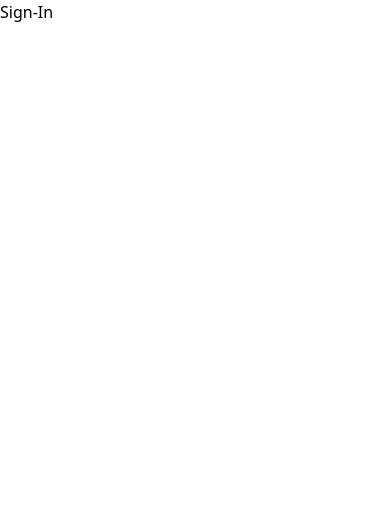
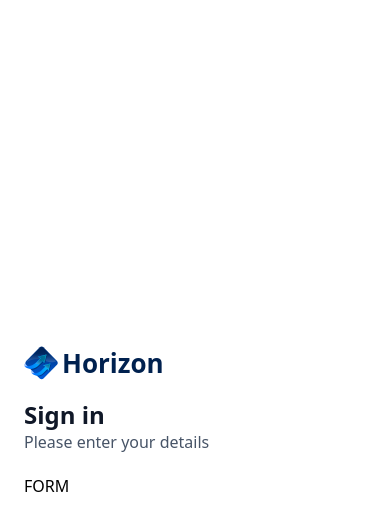
Before and after one commit to KyOnwe/wisestbank, a Next.js app: page /sign-in in a window 390 px wide. Shown: the top 530 px of the page. Built offline with nearby package versions, Linux system fonts and the light colour scheme.

Commit message:
create and initialize 'AuthForm' client component and provide initial setup of  components

```diff
--- a/app/(auth)/sign-in/page.tsx
+++ b/app/(auth)/sign-in/page.tsx
@@ -1,8 +1,11 @@
+import AuthForm from '@/components/AuthForm'
 import React from 'react'
 
 const SignIn = () => {
   return (
-    <div>Sign-In </div>
+    <section className='flex-center size-full max-sm:px-6'>
+      <AuthForm type='sign-in'/>
+    </section>
   )
 }
 
--- a/app/(auth)/sign-up/page.tsx
+++ b/app/(auth)/sign-up/page.tsx
@@ -1,8 +1,11 @@
+import AuthForm from '@/components/AuthForm'
 import React from 'react'
 
 const SignUp = () => {
   return (
-    <div>SignUp</div>
+    <section className='flex-center size-full max-sm:px-6'>
+      <AuthForm type='sign-up'/>
+    </section>
   )
 }
 
--- a/app/(root)/layout.tsx
+++ b/app/(root)/layout.tsx
@@ -7,7 +7,7 @@
 }: Readonly<{
   children: React.ReactNode;
 }>) {
-  const loggedIn = { fistName: 'Evil', lastName: 'Urge' };
+  const loggedIn = { fistName: 'Wisest', lastName: 'Ape', email: 'wisestape@gmail.com' };
   return (
    <main className="flex h-screen w-full font-inter">
      <Sidebar user={loggedIn} />
--- /dev/null
+++ b/components/AuthForm.tsx
@@ -0,0 +1,60 @@
+'use client'
+
+import Link from 'next/link'
+import Image from 'next/image'
+import React, { useState } from 'react'
+
+const AuthForm = ({ type }: { type: string }) => {
+  const [user, setUser] = useState(null)
+
+  return (
+    <section className='auth-form'>
+      <header className='flex flex-col gap-5 md:gap-8'>
+        <Link href="/" className='cursor-pointer flex items-center gap-1'>
+          <Image
+            src="/icons/logo.svg"
+            width={34}
+            height={34}
+            alt="Horizon logo"
+             />
+          <h1 className='text-26 font-ibm-plex-serif font-bold text-black-1'>
+              Horizon
+          </h1>
+      </Link>
+
+      <div className='flex flex-col gap-1 md:gap-3'>
+        <h1 className='text-24 lg:text-36 font-semibold text-gray-900'>
+          {user
+            ? 'Link Accounts'
+            : type === 'sign-in'
+              ? 'Sign in'
+              : "Sign up"
+          }
+
+          <p className='text-16 font-normal text-gray-600'>
+            {user
+              ? 'Link your account to get started'
+              : "Please enter your details"
+            }
+
+          </p>
+        </h1>
+
+      </div>
+
+      </header>
+      {user ? (
+        <div className='flex flex-col gap-4'>
+          {/* PlaidLink */}
+        </div>
+      ) : (
+        <>
+          FORM
+        </>
+      )
+      }
+    </section>
+  )
+}
+
+export default AuthForm
--- a/components/MobileNav.tsx
+++ b/components/MobileNav.tsx
@@ -39,7 +39,7 @@
                     alt="Horizon logo"
                     />
                     <h1 className='text-26 font-ibm-plex-serif font-bold text-black-1'>
-                        Horizon
+                        Horizon <h3>{user.$id}</h3>
                     </h1>
 
                 </Link>
```
